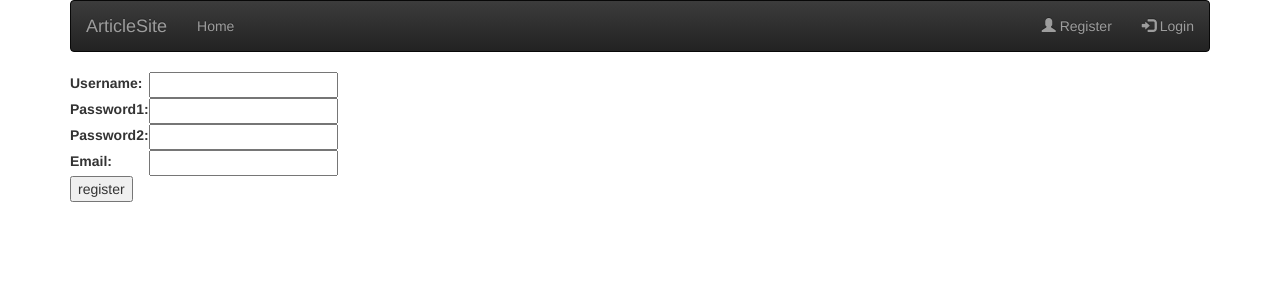
After one commit to maro512/www, a Django app: page /accounts/register/ in a window 1280 px wide. The commit adds this page. Shown: the top 300 px of the page. Run offline with Django 3.2, Linux system fonts and the light colour scheme; some libraries are stand-ins or nearby versions.

Commit message:
Rejestracja

```diff
--- a/newspaper/forms.py
+++ b/newspaper/forms.py
@@ -1,4 +1,6 @@
 from django import forms
+from django.contrib.auth.models import User
+
 from .models import Article
 from .models import Comment
 
@@ -16,3 +18,33 @@ class CommentForm(forms.ModelForm):
         widgets = {
             'content': forms.Textarea(attrs={'class': 'form-control', 'rows': '3'}),
         }
+
+
+class CreateUserForm(forms.Form):
+    username = forms.CharField(max_length=30)
+    password1 = forms.CharField(max_length=30, widget=forms.PasswordInput())
+    password2 = forms.CharField(max_length=30, widget=forms.PasswordInput())
+    email = forms.EmailField(required=True)
+
+    def clean_username(self):
+        try:
+            User.objects.get(username=self.cleaned_data['username'])
+        except User.DoesNotExist:
+            return self.cleaned_data['username']
+
+        raise forms.ValidationError("this user exist already")
+
+    def clean(self):
+        if 'password1' in self.cleaned_data and 'password2' in self.cleaned_data:
+            if self.cleaned_data['password1'] != self.cleaned_data['password2']:
+                raise forms.ValidationError("passwords don't match each other")
+
+        return self.cleaned_data
+
+    def save(self):
+        new_user = User.objects.create_user(username=self.cleaned_data['username'],
+                                            password=self.cleaned_data['password1'],
+                                            email=self.cleaned_data['email'],
+                                            )
+
+        return new_user
--- a/newspaper/templates/newspaper/home.html
+++ b/newspaper/templates/newspaper/home.html
@@ -28,7 +28,7 @@
                   <li><a>Hello, {{ user.username }}</a></li>
                   <li><a href="{% url 'logout' %}">Log out</a></li>
               {% else %}
-                <li><a href="#"><span class="glyphicon glyphicon-user"></span> Register</a></li>
+                <li><a href="{% url 'user_new' %}"><span class="glyphicon glyphicon-user"></span> Register</a></li>
                 <li><a href="{% url 'login' %}"><span class="glyphicon glyphicon-log-in"></span> Login</a></li>
               {% endif %}
             </ul>
--- /dev/null
+++ b/newspaper/templates/registration/register.html
@@ -0,0 +1,43 @@
+{% extends "newspaper/home.html" %}
+
+{% block content %}
+    {% if form.errors %}
+        {% for field in form %}
+            {% for error in field.errors %}
+                <div class="alert alert-danger">
+                    <strong>{{ error|escape }}</strong>
+                </div>
+            {% endfor %}
+        {% endfor %}
+        {% for error in form.non_field_errors %}
+            <div class="alert alert-danger">
+                <strong>{{ error|escape }}</strong>
+            </div>
+        {% endfor %}
+    {% endif %}
+
+    <form method="post" action="{% url 'user_new' %}">
+        {% csrf_token %}
+        <table>
+            <tr>
+                <td>{{ form.username.label_tag }}</td>
+                <td>{{ form.username }}</td>
+            </tr>
+            <tr>
+                <td>{{ form.password1.label_tag }}</td>
+                <td>{{ form.password1 }}</td>
+            </tr>
+            <tr>
+                <td>{{ form.password2.label_tag }}</td>
+                <td>{{ form.password2 }}</td>
+            </tr>
+            <tr>
+                <td>{{ form.email.label_tag }}</td>
+                <td>{{ form.email }}</td>
+            </tr>
+        </table>
+
+        <input type="submit" value="register"/>
+        <input type="hidden" name="next" value="{{ next }}"/>
+    </form>
+{% endblock %}
--- a/newspaper/urls.py
+++ b/newspaper/urls.py
@@ -10,4 +10,5 @@ urlpatterns = [
     url(r'^article/(?P<pk>[0-9]+)/publish/$', views.article_publish, name='article_publish'),
     url(r'^article/(?P<pk>[0-9]+)/remove/$', views.article_remove, name='article_remove'),
     url(r'^article/(?P<fk>[0-9]+)/comment/(?P<pk>[0-9]+)/remove/$', views.comment_remove, name='comment_remove'),
+    url(r'^accounts/register/$', views.user_new, name='user_new'),
 ]
--- a/newspaper/views.py
+++ b/newspaper/views.py
@@ -1,7 +1,8 @@
 from django.shortcuts import render, get_object_or_404, redirect
 from .models import Article, Comment
-from .forms import ArticleForm, CommentForm
+from .forms import ArticleForm, CommentForm, CreateUserForm
 from django.contrib.auth.decorators import login_required
+from django.contrib.auth import views
 
 
 def article_list(request):
@@ -79,3 +80,14 @@ def comment_remove(request, fk, pk):
     comment = get_object_or_404(Comment, pk=pk)
     comment.delete()
     return redirect('article_detail', pk=fk)
+
+
+def user_new(request):
+    if request.method == "POST":
+        form = CreateUserForm(request.POST)
+        if form.is_valid():
+            form.save()
+            return redirect(views.login)
+    else:
+        form = CreateUserForm()
+    return render(request, 'registration/register.html', {'form': form})
```
